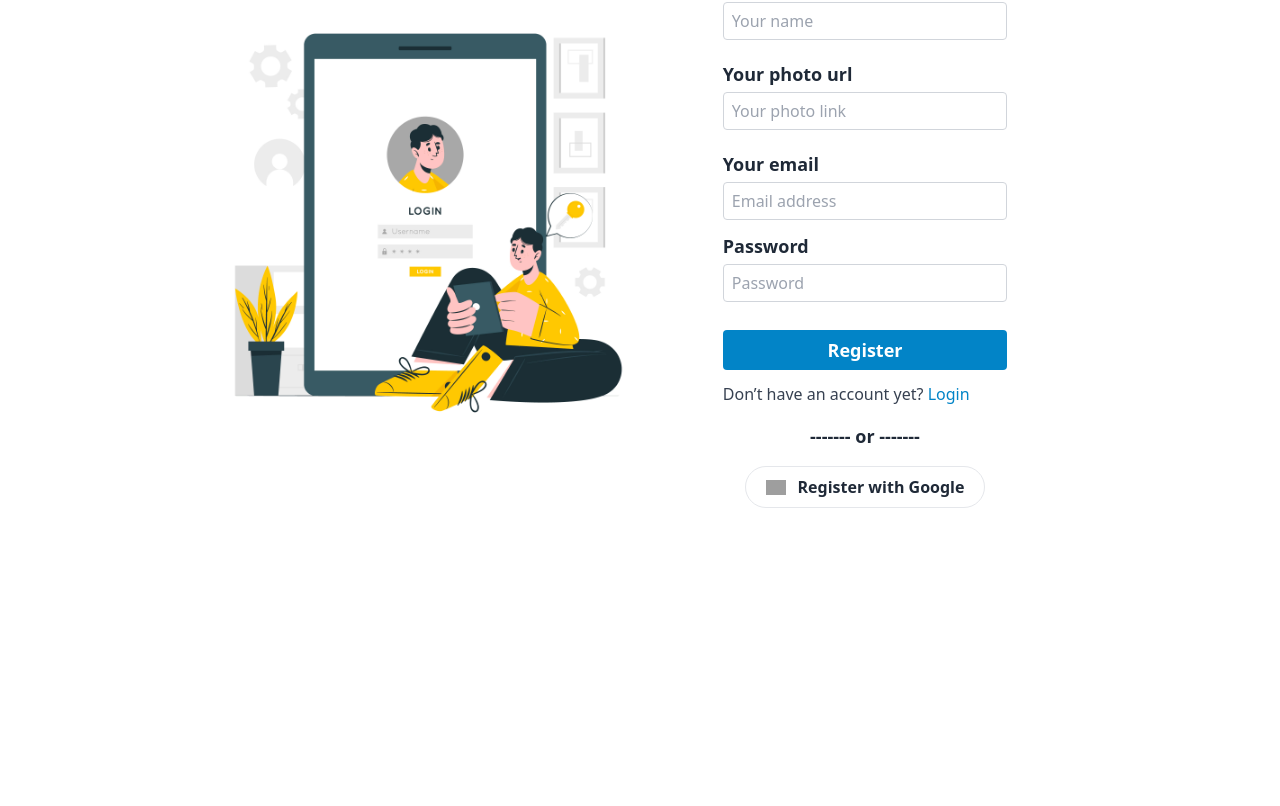
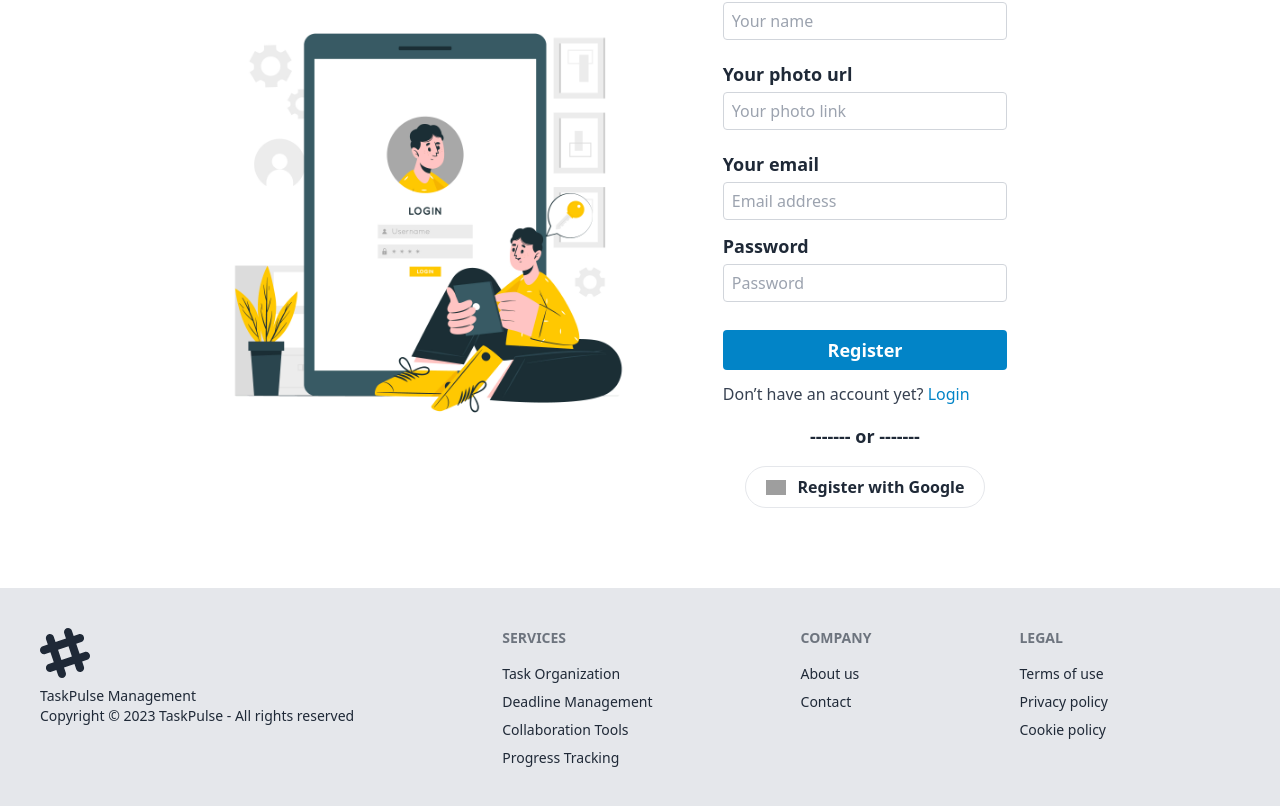
Before and after one commit to atikur28/task-management-client, a React (Vite) app: page /register in a window 1280 px wide. Shown: the part 228-1034 px from the top of the page. Before the commit the page ends 816 px from the top, so only its background shows below. Built offline with nearby package versions, Linux system fonts and the light colour scheme; no server answers; grey boxes are pictures that could not be loaded.

Commit message:
Dashboard Route added

```diff
--- a/src/pages/Login/Login.jsx
+++ b/src/pages/Login/Login.jsx
@@ -4,6 +4,7 @@ import { Link, useLocation, useNavigate } from "react-router-dom";
 import { useContext, useState } from "react";
 import { AuthContext } from "../../providers/AuthProvider";
 import Swal from "sweetalert2";
+import Footer from "../SharedPages/Footer";
 
 const Login = () => {
   const { login } = useContext(AuthContext);
@@ -104,6 +105,7 @@ const Login = () => {
           </div>
         </div>
       </div>
+      <Footer></Footer>
     </div>
   );
 };
--- a/src/pages/Register/Register.jsx
+++ b/src/pages/Register/Register.jsx
@@ -5,6 +5,7 @@ import { useContext, useState } from "react";
 import { AuthContext } from "../../providers/AuthProvider";
 import Swal from "sweetalert2";
 import { updateProfile } from "firebase/auth";
+import Footer from "../SharedPages/Footer";
 
 const Register = () => {
   const { createUser } = useContext(AuthContext);
@@ -153,6 +154,7 @@ const Register = () => {
           </div>
         </div>
       </div>
+      <Footer></Footer>
     </div>
   );
 };
--- a/src/pages/SharedPages/Footer.jsx
+++ b/src/pages/SharedPages/Footer.jsx
@@ -1,6 +1,6 @@
 const Footer = () => {
   return (
-    <footer className="footer p-10 bg-base-200 text-base-content">
+    <footer className="footer bg-gray-200 p-10">
       <aside>
         <svg
           width="50"
@@ -14,24 +14,22 @@ const Footer = () => {
           <path d="M22.672 15.226l-2.432.811.841 2.515c.33 1.019-.209 2.127-1.23 2.456-1.15.325-2.148-.321-2.463-1.226l-.84-2.518-5.013 1.677.84 2.517c.391 1.203-.434 2.542-1.831 2.542-.88 0-1.601-.564-1.86-1.314l-.842-2.516-2.431.809c-1.135.328-2.145-.317-2.463-1.229-.329-1.018.211-2.127 1.231-2.456l2.432-.809-1.621-4.823-2.432.808c-1.355.384-2.558-.59-2.558-1.839 0-.817.509-1.582 1.327-1.846l2.433-.809-.842-2.515c-.33-1.02.211-2.129 1.232-2.458 1.02-.329 2.13.209 2.461 1.229l.842 2.515 5.011-1.677-.839-2.517c-.403-1.238.484-2.553 1.843-2.553.819 0 1.585.509 1.85 1.326l.841 2.517 2.431-.81c1.02-.33 2.131.211 2.461 1.229.332 1.018-.21 2.126-1.23 2.456l-2.433.809 1.622 4.823 2.433-.809c1.242-.401 2.557.484 2.557 1.838 0 .819-.51 1.583-1.328 1.847m-8.992-6.428l-5.01 1.675 1.619 4.828 5.011-1.674-1.62-4.829z"></path>
         </svg>
         <p>
-          ACME Industries Ltd.
+          TaskPulse Management
           <br />
-          Providing reliable tech since 1992
+          Copyright © 2023 TaskPulse - All rights reserved
         </p>
       </aside>
       <nav>
         <header className="footer-title">Services</header>
-        <a className="link link-hover">Branding</a>
-        <a className="link link-hover">Design</a>
-        <a className="link link-hover">Marketing</a>
-        <a className="link link-hover">Advertisement</a>
+        <a className="link link-hover">Task Organization</a>
+        <a className="link link-hover">Deadline Management</a>
+        <a className="link link-hover">Collaboration Tools</a>
+        <a className="link link-hover">Progress Tracking</a>
       </nav>
       <nav>
         <header className="footer-title">Company</header>
         <a className="link link-hover">About us</a>
         <a className="link link-hover">Contact</a>
-        <a className="link link-hover">Jobs</a>
-        <a className="link link-hover">Press kit</a>
       </nav>
       <nav>
         <header className="footer-title">Legal</header>
```
